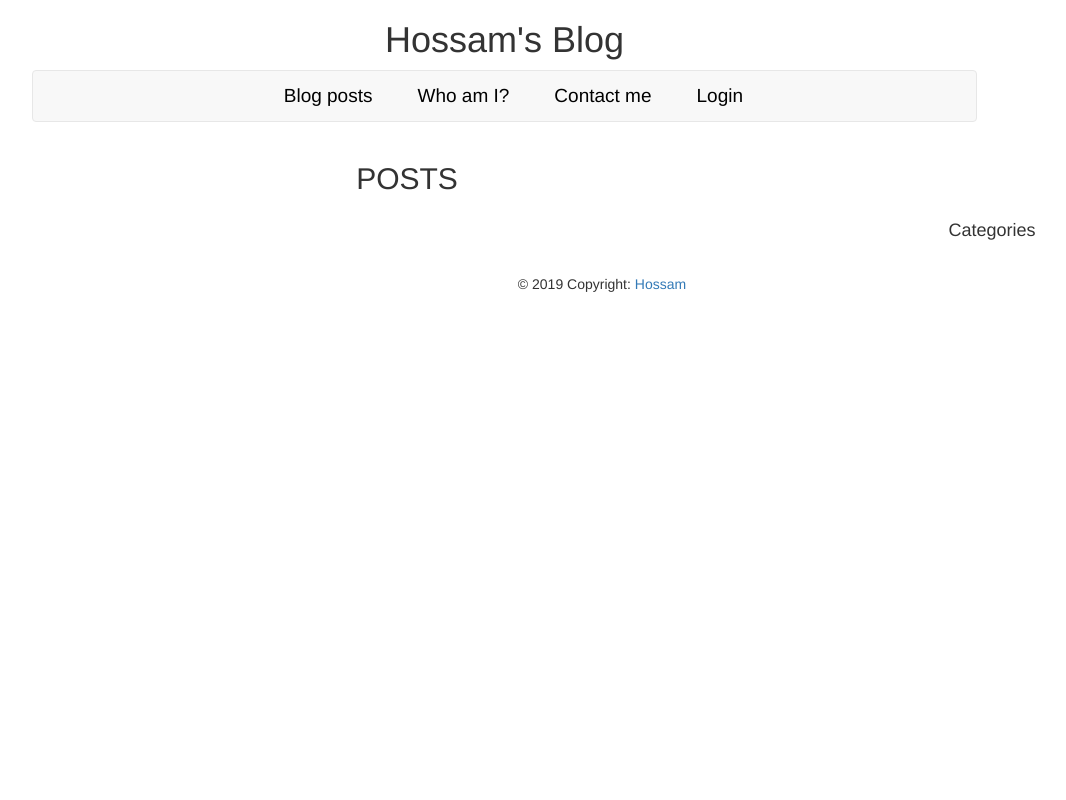
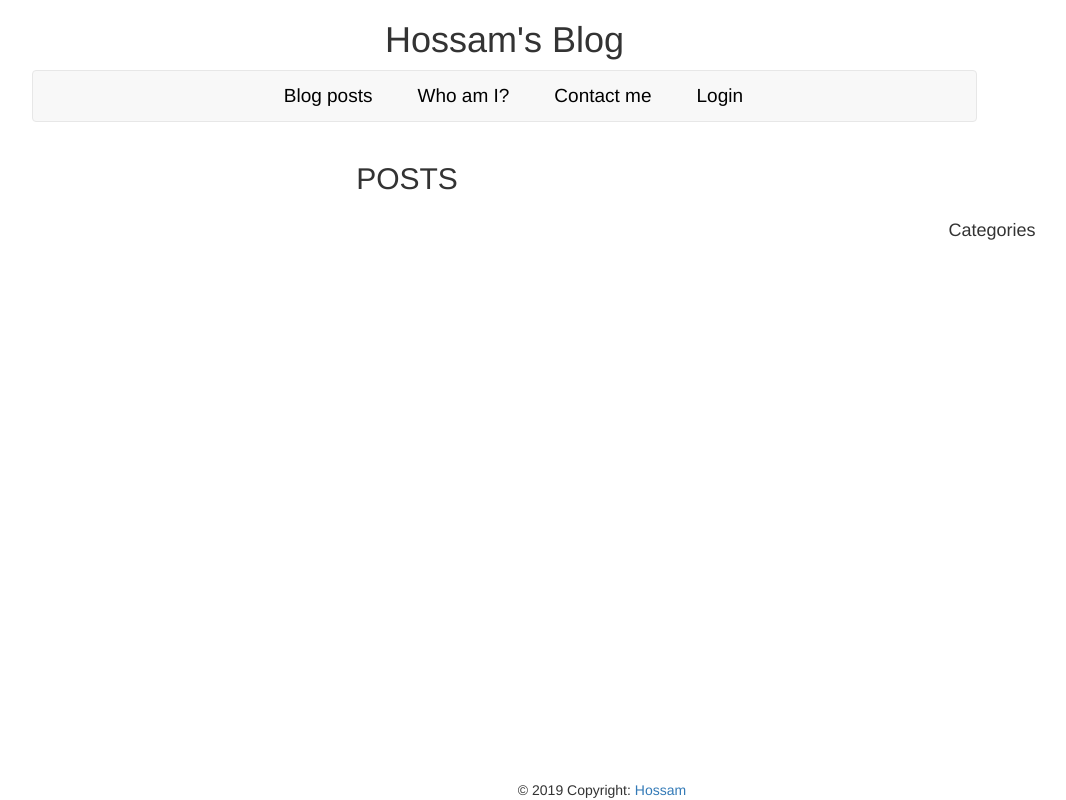
Before and after one commit to hussamEL-Hwary/blog, a Django app: page / in a window 1280 px wide. Shown: the whole page, without its empty margins (38-1104 px from the left). Run offline with Django 3.2, Linux system fonts and the light colour scheme; data that the repository does not hold is empty; some libraries are stand-ins or nearby versions.

Commit message:
footer at the end of the page

```diff
--- a/blog/static/css/index.css
+++ b/blog/static/css/index.css
@@ -3,7 +3,8 @@ html {
     margin: 0;
     padding: 0;
     width: 100%;
-    height: 100%;
+    min-height: 100vh;
+    position: relative;
   }
 
 
@@ -80,5 +81,8 @@ html {
 }
 
 .page-footer{
-    margin-top: 23px;
+    /*margin-top: 23px;*/
+    position: absolute;
+    bottom: 0;
+    width: 100%;
 }
```
